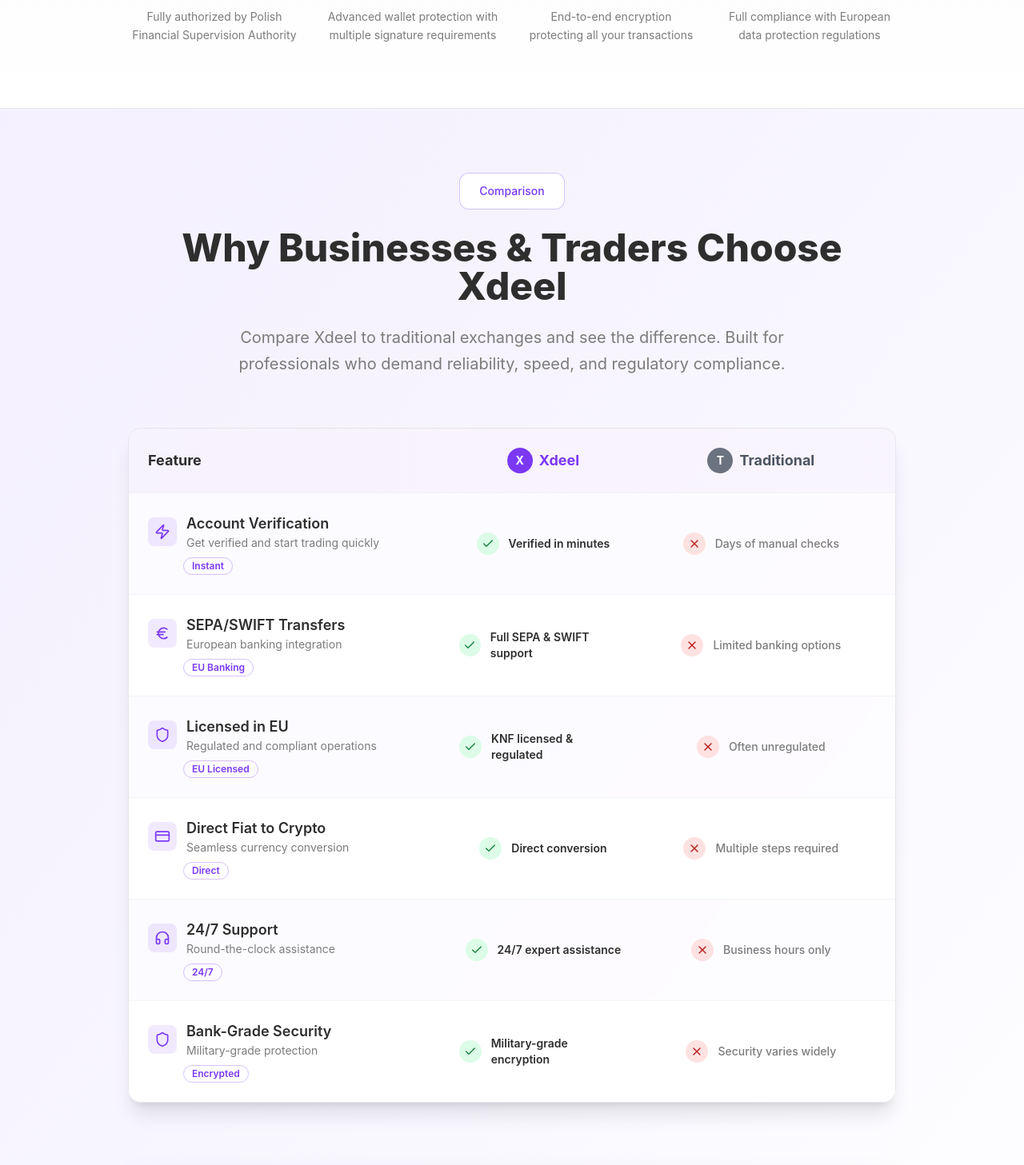
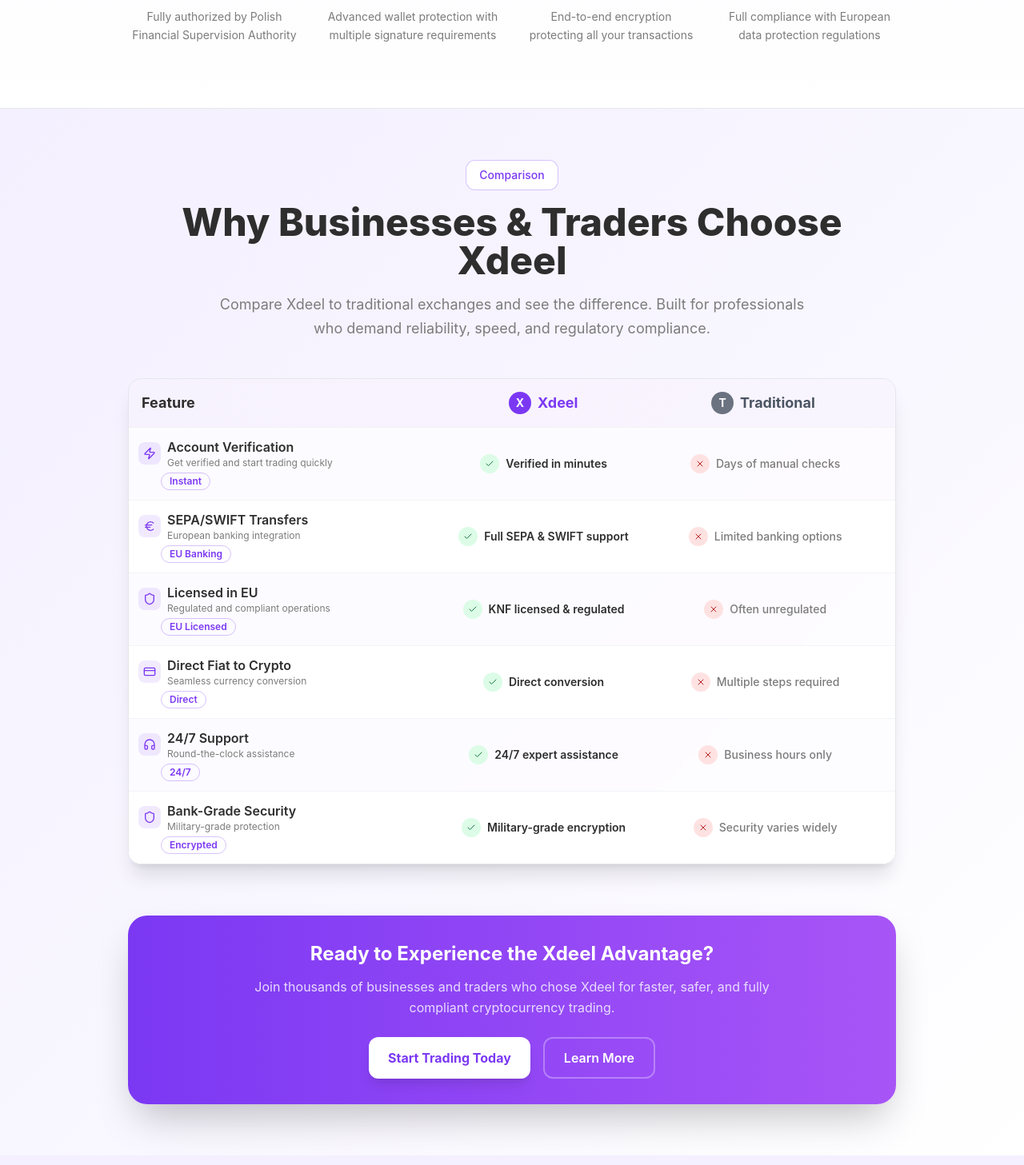
Before and after one commit to cidrus-money-org/xdeel-nexus-web, a React (Vite) app: page / in a window 1280 px wide. Shown: the part 2483-3940 px from the top of the page at 80% size. Built offline with nearby package versions, Linux system fonts and the light colour scheme.

Commit message:
Refactor: Compact comparison section styling
Reduced vertical padding, tightened row design, and adjusted font sizes in the "Why Choose Xdeel?" comparison section for a more compact and visually clean layout.

```diff
--- a/src/components/home/Comparison.tsx
+++ b/src/components/home/Comparison.tsx
@@ -78,17 +78,17 @@ export const Comparison = () => {
   }, []);
 
   return (
-    <section className="py-20 bg-gradient-to-br from-[#F4F0FF] via-[#F8F6FF] to-white w-full border-t border-gray-200">
+    <section className="py-16 bg-gradient-to-br from-[#F4F0FF] via-[#F8F6FF] to-white w-full border-t border-gray-200">
       <div className="max-w-5xl mx-auto px-6 md:px-8">
         {/* Header */}
-        <div className="text-center mb-16">
-          <Badge variant="outline" className="mb-6 text-[#7B38F3] border-[#7B38F3]/30 bg-white px-6 py-3 rounded-xl text-sm font-medium">
+        <div className="text-center mb-12">
+          <Badge variant="outline" className="mb-4 text-[#7B38F3] border-[#7B38F3]/30 bg-white px-4 py-2 rounded-xl text-sm font-medium">
             Comparison
           </Badge>
-          <h2 className="text-4xl lg:text-5xl font-extrabold text-[#2E2E2E] mb-6">
+          <h2 className="text-4xl lg:text-5xl font-extrabold text-[#2E2E2E] mb-4">
             Why Businesses & Traders Choose Xdeel
           </h2>
-          <p className="text-xl text-[#7C7C7C] max-w-3xl mx-auto leading-relaxed">
+          <p className="text-lg text-[#7C7C7C] max-w-3xl mx-auto leading-relaxed">
             Compare Xdeel to traditional exchanges and see the difference. Built for professionals who demand reliability, speed, and regulatory compliance.
           </p>
         </div>
@@ -97,13 +97,13 @@ export const Comparison = () => {
         <Card className="bg-white/80 backdrop-blur-sm border border-gray-200 shadow-xl rounded-2xl overflow-hidden">
           <CardContent className="p-0">
             {/* Table Header */}
-            <div className="grid grid-cols-12 gap-6 items-center p-6 bg-gradient-to-r from-[#7B38F3]/5 to-[#A855F7]/5 border-b border-gray-100">
+            <div className="grid grid-cols-12 gap-4 items-center p-4 bg-gradient-to-r from-[#7B38F3]/5 to-[#A855F7]/5 border-b border-gray-100">
               <div className="col-span-5">
                 <h3 className="text-lg font-bold text-[#2E2E2E]">Feature</h3>
               </div>
               <div className="col-span-3 text-center">
                 <div className="inline-flex items-center space-x-2">
-                  <div className="w-8 h-8 bg-[#7B38F3] rounded-full flex items-center justify-center">
+                  <div className="w-7 h-7 bg-[#7B38F3] rounded-full flex items-center justify-center">
                     <span className="text-white font-bold text-sm">X</span>
                   </div>
                   <span className="text-[#7B38F3] font-bold text-lg">Xdeel</span>
@@ -111,7 +111,7 @@ export const Comparison = () => {
               </div>
               <div className="col-span-4 text-center">
                 <div className="inline-flex items-center space-x-2">
-                  <div className="w-8 h-8 bg-gray-500 rounded-full flex items-center justify-center">
+                  <div className="w-7 h-7 bg-gray-500 rounded-full flex items-center justify-center">
                     <span className="text-white font-bold text-sm">T</span>
                   </div>
                   <span className="text-gray-600 font-bold text-lg">Traditional</span>
@@ -129,7 +129,7 @@ export const Comparison = () => {
                 <div
                   key={index}
                   data-index={index}
-                  className={`grid grid-cols-12 gap-6 items-center p-6 transition-all duration-700 hover:bg-gray-50/50 ${
+                  className={`grid grid-cols-12 gap-4 items-center p-3 py-3 transition-all duration-700 hover:bg-gray-50/50 ${
                     isEven ? 'bg-[#F9F6FF]/30' : 'bg-white'
                   } ${
                     isVisible ? 'translate-y-0 opacity-100' : 'translate-y-8 opacity-0'
@@ -137,26 +137,26 @@ export const Comparison = () => {
                   style={{ transitionDelay: `${index * 100}ms` }}
                 >
                   {/* Feature Info */}
-                  <div className="col-span-5 space-y-2">
-                    <div className="flex items-center space-x-3">
-                      <div className="p-2 bg-[#7B38F3]/10 rounded-lg">
-                        <IconComponent className="w-5 h-5 text-[#7B38F3]" />
+                  <div className="col-span-5 space-y-1">
+                    <div className="flex items-center space-x-2">
+                      <div className="p-1.5 bg-[#7B38F3]/10 rounded-lg">
+                        <IconComponent className="w-4 h-4 text-[#7B38F3]" />
                       </div>
                       <div>
-                        <h4 className="text-lg font-semibold text-[#2E2E2E]">{feature.name}</h4>
-                        <p className="text-sm text-[#7C7C7C]">{feature.description}</p>
+                        <h4 className="text-base font-semibold text-[#2E2E2E]">{feature.name}</h4>
+                        <p className="text-xs text-[#7C7C7C]">{feature.description}</p>
                       </div>
                     </div>
-                    <Badge variant="outline" className="text-xs text-[#7B38F3] border-[#7B38F3]/30 ml-11">
+                    <Badge variant="outline" className="text-xs text-[#7B38F3] border-[#7B38F3]/30 ml-7">
                       {feature.badge}
                     </Badge>
                   </div>
 
                   {/* Xdeel Column */}
                   <div className="col-span-3 text-center">
-                    <div className="flex items-center justify-center space-x-3">
-                      <div className="w-7 h-7 bg-green-100 rounded-full flex items-center justify-center">
-                        <Check className="w-4 h-4 text-green-700" />
+                    <div className="flex items-center justify-center space-x-2">
+                      <div className="w-6 h-6 bg-green-100 rounded-full flex items-center justify-center">
+                        <Check className="w-3 h-3 text-green-700" />
                       </div>
                       <div className="text-left">
                         <p className="text-[#2E2E2E] font-semibold text-sm">{feature.xdeel}</p>
@@ -166,9 +166,9 @@ export const Comparison = () => {
 
                   {/* Traditional Column */}
                   <div className="col-span-4 text-center">
-                    <div className="flex items-center justify-center space-x-3">
-                      <div className="w-7 h-7 bg-red-100 rounded-full flex items-center justify-center">
-                        <X className="w-4 h-4 text-red-700" />
+                    <div className="flex items-center justify-center space-x-2">
+                      <div className="w-6 h-6 bg-red-100 rounded-full flex items-center justify-center">
+                        <X className="w-3 h-3 text-red-700" />
                       </div>
                       <div className="text-left">
                         <p className="text-[#7C7C7C] font-medium text-sm">{feature.traditional}</p>
@@ -182,19 +182,19 @@ export const Comparison = () => {
         </Card>
 
         {/* Summary CTA */}
-        <div className="mt-20 text-center">
-          <div className="bg-gradient-to-r from-[#7B38F3] to-[#A855F7] rounded-3xl p-10 text-white shadow-2xl">
-            <h3 className="text-3xl font-bold mb-4">
+        <div className="mt-16 text-center">
+          <div className="bg-gradient-to-r from-[#7B38F3] to-[#A855F7] rounded-3xl p-8 text-white shadow-2xl">
+            <h3 className="text-2xl font-bold mb-3">
               Ready to Experience the Xdeel Advantage?
             </h3>
-            <p className="text-[#E8DCFF] mb-8 max-w-2xl mx-auto text-lg leading-relaxed">
+            <p className="text-[#E8DCFF] mb-6 max-w-2xl mx-auto leading-relaxed">
               Join thousands of businesses and traders who chose Xdeel for faster, safer, and fully compliant cryptocurrency trading.
             </p>
             <div className="flex flex-col sm:flex-row gap-4 justify-center">
-              <button className="bg-white text-[#7B38F3] px-8 py-4 rounded-xl font-bold hover:bg-gray-50 transition-colors shadow-lg text-lg">
+              <button className="bg-white text-[#7B38F3] px-6 py-3 rounded-xl font-bold hover:bg-gray-50 transition-colors shadow-lg">
                 Start Trading Today
               </button>
-              <button className="border-2 border-white/30 text-white px-8 py-4 rounded-xl font-semibold hover:bg-white/10 transition-colors text-lg">
+              <button className="border-2 border-white/30 text-white px-6 py-3 rounded-xl font-semibold hover:bg-white/10 transition-colors">
                 Learn More
               </button>
             </div>
```
